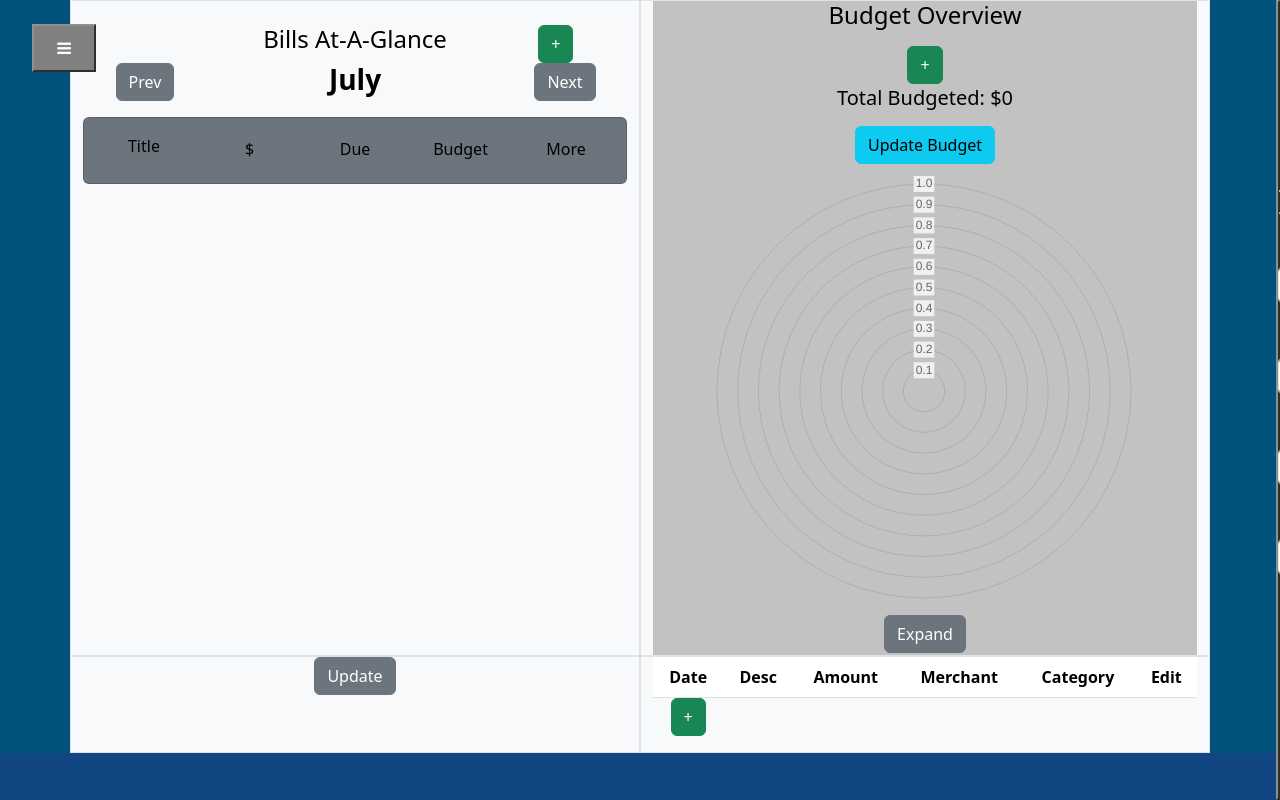
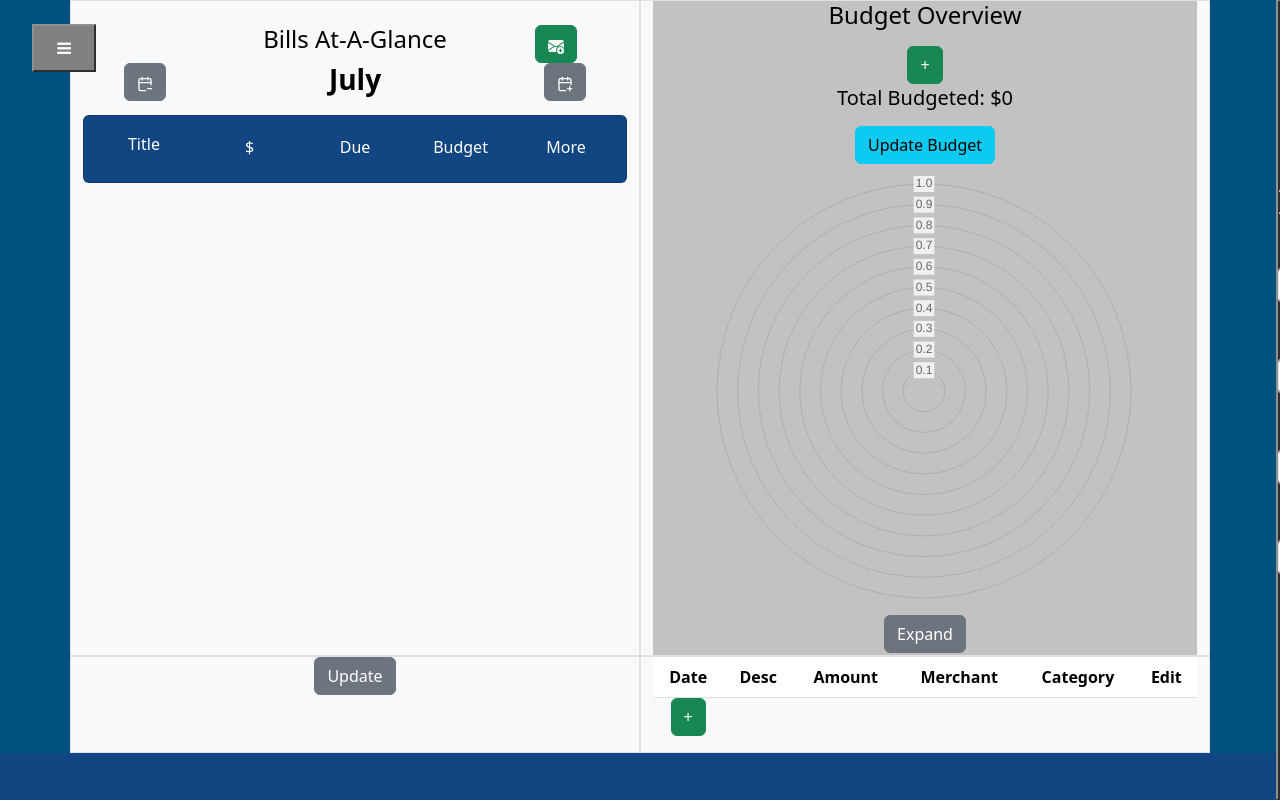
Before and after one commit to nisequence/Dollar-Divider, a React (Create React App) app in the folder client/dollar-divider/: page /dashboard in a window 1280 px wide. Built offline with nearby package versions, Linux system fonts and the light colour scheme.

Commit message:
Adding icons - NS

```diff
--- a/client/dollar-divider/src/components/dashboard/bills/AddBill/AddBill.jsx
+++ b/client/dollar-divider/src/components/dashboard/bills/AddBill/AddBill.jsx
@@ -5,6 +5,7 @@ import {
   UncontrolledPopover,
   PopoverBody,
 } from "reactstrap";
+import { BsFillEnvelopePlusFill } from "react-icons/bs";
 import NewInfo from "./NewInfo/NewInfo";
 
 export default function AddBill(props) {
@@ -56,7 +57,7 @@ export default function AddBill(props) {
           display: "inline-block",
         }}
       >
-        +
+        <BsFillEnvelopePlusFill />
       </Button>
       <UncontrolledPopover
         placement="bottom"
--- a/client/dollar-divider/src/components/dashboard/bills/AddBill/NewInfo/NewInfo.jsx
+++ b/client/dollar-divider/src/components/dashboard/bills/AddBill/NewInfo/NewInfo.jsx
@@ -1,5 +1,6 @@
 import React, { useRef } from "react";
 import { Form, FormGroup, Input, Button, Label } from "reactstrap";
+import { BsFillEnvelopePlusFill } from "react-icons/bs";
 
 export default function NewInfo(props) {
   const months = [
@@ -190,7 +191,7 @@ export default function NewInfo(props) {
         <FormGroup>{/* autoPay */}</FormGroup>
         <FormGroup>{/* recurring */}</FormGroup>
         <Button color="success" type="submit">
-          Create Bill
+          <BsFillEnvelopePlusFill />
         </Button>
       </Form>
     </>
--- a/client/dollar-divider/src/components/dashboard/bills/Calendar/Calendar.jsx
+++ b/client/dollar-divider/src/components/dashboard/bills/Calendar/Calendar.jsx
@@ -1,5 +1,6 @@
 import React, { useState } from "react";
 import { Carousel, CarouselItem, Button, Row, Col } from "reactstrap";
+import { LuCalendarPlus, LuCalendarMinus } from "react-icons/lu";
 import Cards from "./Cards/Cards";
 import AddBill from "../AddBill/AddBill";
 
@@ -116,7 +117,7 @@ export default function Calendar(props) {
         <Col style={{ maxWidth: "13vw" }}></Col>
         {viewType()}
       </Row>
-      <Row style={{ maxHeight: "6vh" }}>
+      <Row style={{ maxHeight: "5vh" }}>
         <Col>
           <Button
             className="button"
@@ -124,7 +125,7 @@ export default function Calendar(props) {
             id="Prev"
             style={{ marginTop: "0vh" }}
           >
-            Prev
+            <LuCalendarMinus />
           </Button>
         </Col>
         <Col>
@@ -139,7 +140,7 @@ export default function Calendar(props) {
             id="Next"
             style={{ marginTop: "0vh" }}
           >
-            Next
+            <LuCalendarPlus />
           </Button>
         </Col>
       </Row>
--- a/client/dollar-divider/src/components/dashboard/bills/Calendar/Cards/Cards.jsx
+++ b/client/dollar-divider/src/components/dashboard/bills/Calendar/Cards/Cards.jsx
@@ -73,12 +73,13 @@ export default function Cards(props) {
       <Row sm="5" overflow-y="scroll">
         <Card
           body
-          color="secondary"
           style={{
             maxHeight: "10vh",
-            backgroundColor: "rgb(182,205,228)",
+            backgroundColor: "rgba(0, 57, 122, 0.932)",
             margin: "0.75rem",
             padding: "0.2rem",
+            color: "white",
+            alignContent: "center",
           }}
         >
           <CardBody>
@@ -127,7 +128,9 @@ export default function Cards(props) {
                       <CardTitle tag="h6">{each.title}</CardTitle>
                     </Col>
                     <Col>
-                      <CardText>${each.amount.toLocaleString("en-US")}</CardText>
+                      <CardText>
+                        ${each.amount.toLocaleString("en-US")}
+                      </CardText>
                     </Col>
                     <Col>
                       <CardText>
--- a/client/dollar-divider/src/components/dashboard/bills/Calendar/Cards/OpenCard/DeleteBill.jsx
+++ b/client/dollar-divider/src/components/dashboard/bills/Calendar/Cards/OpenCard/DeleteBill.jsx
@@ -1,5 +1,6 @@
 import React from "react";
 import { Button } from "reactstrap";
+import { BsFillEnvelopeSlashFill } from "react-icons/bs";
 
 export default function DeleteBill(props) {
   async function deleteBill() {
@@ -29,7 +30,7 @@ export default function DeleteBill(props) {
   return (
     <>
       <Button color="danger" onClick={deleteBill}>
-        Delete Bill
+        <BsFillEnvelopeSlashFill /> Delete
       </Button>
     </>
   );
--- a/client/dollar-divider/src/components/dashboard/bills/Calendar/Cards/OpenCard/MarkPaid.jsx
+++ b/client/dollar-divider/src/components/dashboard/bills/Calendar/Cards/OpenCard/MarkPaid.jsx
@@ -1,5 +1,9 @@
 import React from "react";
 import { Button } from "reactstrap";
+import {
+  BsFillEnvelopeCheckFill,
+  BsFillEnvelopeExclamationFill,
+} from "react-icons/bs";
 
 export default function MarkPaid(props) {
   async function payBill() {
@@ -43,13 +47,13 @@ export default function MarkPaid(props) {
   if (props.value === true) {
     return (
       <Button color="warning" onClick={payBill}>
-        Mark Unpaid
+        <BsFillEnvelopeExclamationFill /> Mark Unpaid
       </Button>
     );
   } else {
     return (
       <Button color="success" onClick={payBill}>
-        Mark Paid
+        <BsFillEnvelopeCheckFill /> Mark Paid
       </Button>
     );
   }
--- a/client/dollar-divider/src/components/dashboard/bills/Calendar/Cards/OpenCard/MemberView.jsx
+++ b/client/dollar-divider/src/components/dashboard/bills/Calendar/Cards/OpenCard/MemberView.jsx
@@ -11,6 +11,7 @@ import {
   Form,
   Label,
 } from "reactstrap";
+import { BsFillEnvelopePaperFill } from "react-icons/bs";
 import MarkPaid from "./MarkPaid";
 
 export default function MemberView(props) {
@@ -24,7 +25,7 @@ export default function MemberView(props) {
   return (
     <>
       <Button color="info" onClick={toggle}>
-        Open
+        <BsFillEnvelopePaperFill />
       </Button>
       <Modal isOpen={modal} toggle={toggle}>
         <ModalHeader toggle={toggle}>Viewing {billInfo.title} Bill</ModalHeader>
--- a/client/dollar-divider/src/components/dashboard/bills/Calendar/Cards/OpenCard/OpenCard.jsx
+++ b/client/dollar-divider/src/components/dashboard/bills/Calendar/Cards/OpenCard/OpenCard.jsx
@@ -12,6 +12,8 @@ import {
   FormGroup,
   Label,
 } from "reactstrap";
+import { BsFillEnvelopePaperFill } from "react-icons/bs";
+import { MdSave } from "react-icons/md";
 import DeleteBill from "./DeleteBill";
 import MarkPaid from "./MarkPaid";
 
@@ -116,8 +118,8 @@ export default function OpenCard(props) {
 
   return (
     <>
-      <Button color="info" onClick={toggle}>
-        Open
+      <Button color="info" onClick={toggle} altText="Open">
+        <BsFillEnvelopePaperFill />
       </Button>
       <Modal isOpen={modal} toggle={toggle}>
         <ModalHeader toggle={toggle}>Viewing {billInfo.title} Bill</ModalHeader>
@@ -229,7 +231,7 @@ export default function OpenCard(props) {
               view={props.view}
             />
             <Button color="primary" id="submit">
-              Submit Changes
+              <MdSave /> Save
             </Button>{" "}
           </ModalFooter>
         </Form>
```
